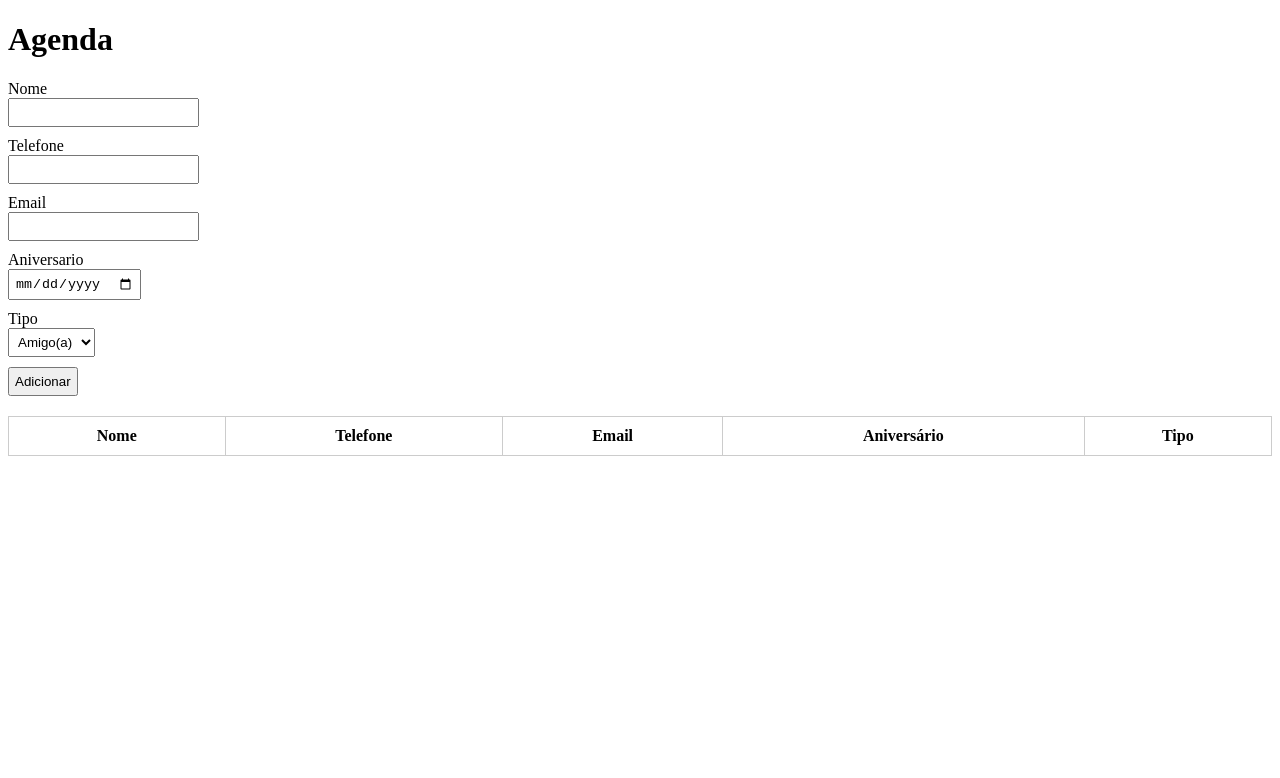
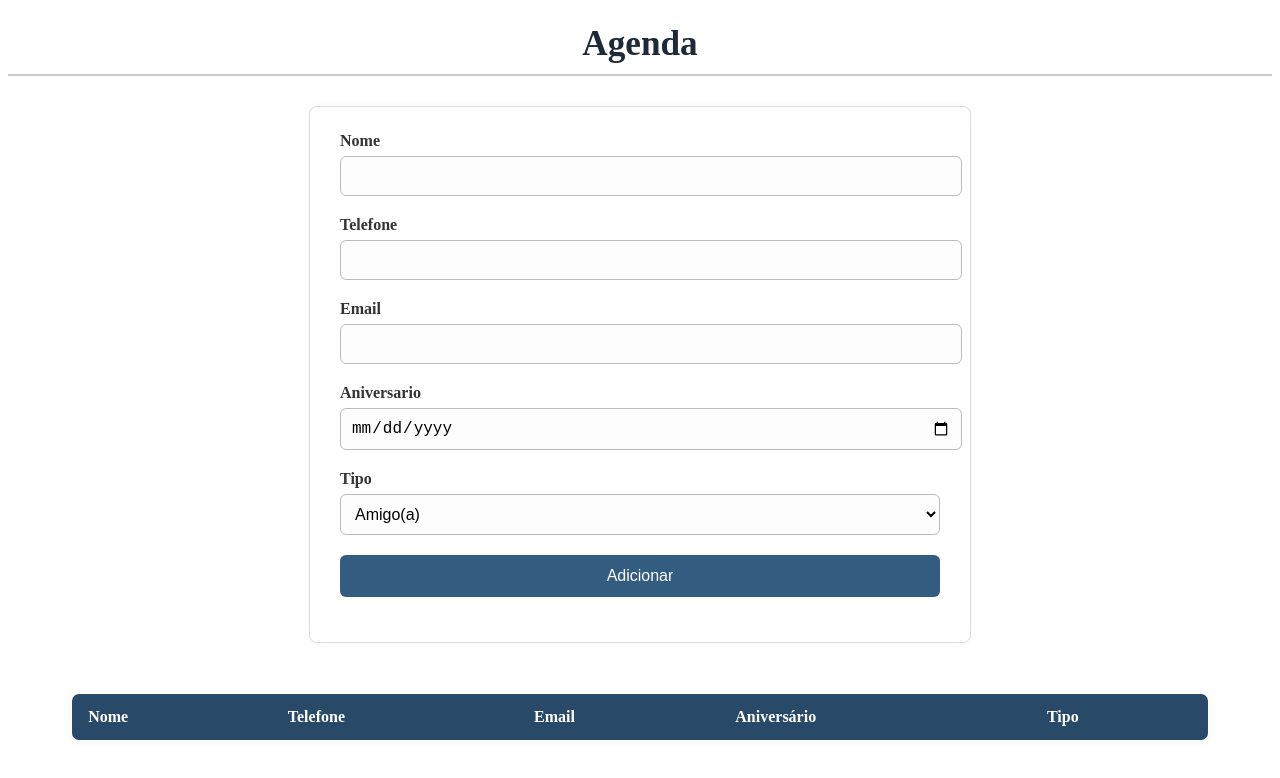
Before and after one commit to EvelynSamara050/agenda, an Angular app: page / in a window 1280 px wide. Shown: the top 778 px of the page. Built offline with nearby package versions, Linux system fonts and the light colour scheme.

Commit message:
Projeto Atualizado Final

```diff
--- a/src/app/adiciona-contato/adiciona-contato.css
+++ b/src/app/adiciona-contato/adiciona-contato.css
@@ -1,19 +1,105 @@
+body {
+  font-family: Georgia, 'Times New Roman', serif;
+  background-color: #f9f9f9;
+  color: #222;
+  margin: 0;
+  padding: 40px;
+}
+
+h1 {
+  text-align: center;
+  font-size: 2.2rem;
+  color: #1e2a38;
+  margin-bottom: 30px;
+  border-bottom: 2px solid #ccc;
+  padding-bottom: 10px;
+}
+
 form {
+  max-width: 600px;
+  margin: 0 auto 50px auto;
+  background-color: #ffffff;
+  border: 1px solid #ddd;
+  border-radius: 8px;
+  padding: 25px 30px;
+  box-shadow: 0 0 10px rgba(0, 0, 0, 0.04);
+}
+
+form div {
   margin-bottom: 20px;
 }
 
-input, select {
+label {
   display: block;
-  margin-bottom: 10px;
-  padding: 5px;
+  font-weight: bold;
+  margin-bottom: 6px;
+  color: #333;
 }
 
+input[type="text"],
+input[type="email"],
+input[type="date"],
+select {
+  width: 100%;
+  padding: 10px;
+  font-size: 1rem;
+  border: 1px solid #bbb;
+  border-radius: 6px;
+  background-color: #fdfdfd;
+}
+
+input[type="text"]:focus,
+input[type="email"]:focus,
+input[type="date"]:focus,
+select:focus {
+  border-color: #335c81;
+  outline: none;
+}
+
+input[type="button"] {
+  background-color: #335c81;
+  color: white;
+  font-size: 1rem;
+  padding: 12px 24px;
+  border: none;
+  border-radius: 6px;
+  cursor: pointer;
+  transition: background-color 0.3s ease;
+  display: block;
+  width: 100%;
+}
+
+input[type="button"]:hover {
+  background-color: #294968;
+}
+
+/* Tabela elegante */
 table {
-  width: 100%;
+  width: 90%;
+  margin: 0 auto;
   border-collapse: collapse;
+  background-color: white;
+  border: 1px solid #ccc;
+  border-radius: 8px;
+  overflow: hidden;
+  box-shadow: 0 0 8px rgba(0, 0, 0, 0.05);
+}
+
+thead {
+  background-color: #294968;
+  color: white;
 }
 
 th, td {
-  padding: 10px;
-  border: 1px solid #ccc;
+  padding: 14px 16px;
+  text-align: left;
+  border-bottom: 1px solid #e0e0e0;
 }
+
+tbody tr:nth-child(even) {
+  background-color: #f5f5f5;
+}
+
+tbody tr:hover {
+  background-color: #eaeaea;
+}
```
